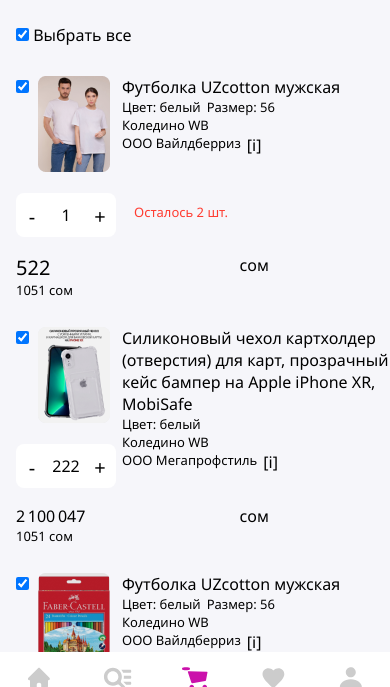
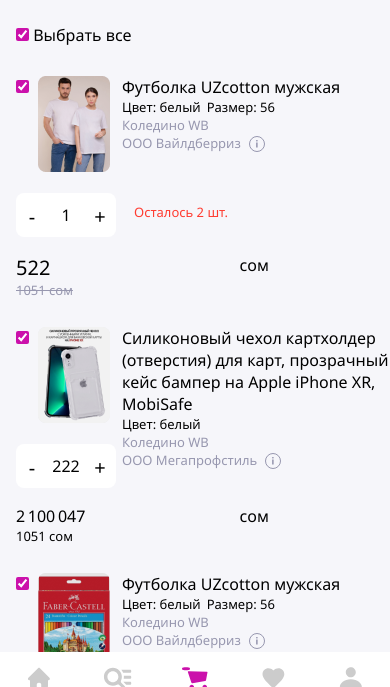
Before and after one commit to syausv/WB_Frontend_2023, a website built with Vite: page wb-project/index.html in a window 390 px wide. Shown: the part 136-823 px from the top of the page. Built offline with nearby package versions, Linux system fonts and the light colour scheme; files whose address does not match are found by name.

Commit message:
trying do mobile 4

```diff
--- a/wb-project/main.js
+++ b/wb-project/main.js
@@ -42,7 +42,7 @@
   <div class="container1">
     <div id="vnalichii" class="containerVnalichii">
       <div id="vyborVse">
-      <input type="checkbox" checked/>
+      <input class="checkedColor" type="checkbox" checked/>
     <label for="vyborCheck">Выбрать все</label>
 </div>
       <div id="tovary" class="containerTovary">
@@ -50,7 +50,7 @@
           <div id="picAndDescription" class="containerPicAndDescription">
             <div id="IdClickAndPic" class="ClickAndPic">
               <div class="ClickFromClickAndPic">
-               <input type="checkbox" checked/>
+               <input class="checkedColor" type="checkbox" checked/>
                </div>
               <div class="PictureFromClickAndPic">
                 <div style="width: 72px; height: 96px; background: linear-gradient(0deg, rgba(0, 0, 0, 0.05), rgba(0, 0, 0, 0.05));
@@ -65,9 +65,11 @@
                 <div id="idThingSize"  class="class13px">Размер: 56</div>
               </div>
               <div id="companyFromDescriptionFromPicAndDescription">
-                <div class="class13px">Коледино WB</div>
-                <div class="containercompanyFromDescriptionFromPicAndDescription"> <div id="idCompany" class="class13px"> OOO Вайлдберриз </div>
-                  <div id="idInfo">[i]</div>
+                <div class="class13px" style="color:#9797AF">Коледино WB</div>
+                <div class="containercompanyFromDescriptionFromPicAndDescription"> <div  style="color:#9797AF" id="idCompany" class="class13px"> OOO Вайлдберриз </div>
+                  <div id="idInfo">
+                  <object type="image/svg+xml" data="src/icons/info.svg" id="svg123info.svg0"> </object>
+</div>
                 </div>
               </div>
             </div>
@@ -95,7 +97,7 @@
                   <div id="valutaOfItem" class="class16px">сом</div>
                 </div>
               </div>
-              <div id="oldSumFromSumFromSumAndCount" class="class13px">1051 сом</div>
+              <div id="oldSumFromSumFromSumAndCount" class="class13px"><s style="color:#9797AF">1051 сом</s></div>
             </div>
           </div>
         </div>
@@ -103,7 +105,7 @@
           <div id="picAndDescription2" class="containerPicAndDescription">
             <div id="IdClickAndPic2" class="ClickAndPic">
               <div class="ClickFromClickAndPic">
-               <input type="checkbox" checked/>
+               <input class="checkedColor" type="checkbox" checked/>
               </div>
               <div class="PictureFromClickAndPic">
                 <div style="width: 72px; height: 96px; background: linear-gradient(0deg, rgba(0, 0, 0, 0.05), rgba(0, 0, 0, 0.05));
@@ -117,9 +119,11 @@
                 <div id="idThingColor2"  class="class13px">Цвет: белый</div>
               </div>
               <div id="companyFromDescriptionFromPicAndDescription2">
-                <div class="class13px">Коледино WB</div>
-                <div class="containercompanyFromDescriptionFromPicAndDescription"> <div id="idCompany2" class="class13px"> OOO Мегапрофстиль </div>
-                  <div id="idInfo2">[i]</div>
+                <div class="class13px" style="color:#9797AF">Коледино WB</div>
+                <div class="containercompanyFromDescriptionFromPicAndDescription"> <div id="idCompany2" style="color:#9797AF" class="class13px"> OOO Мегапрофстиль </div>
+                  <div id="idInfo2">
+                  <object type="image/svg+xml" data="src/icons/info2.svg" id="svg344e4"></object>
+                  </div>
                 </div>
               </div>
             </div>
@@ -156,7 +160,7 @@
           <div id="picAndDescription3" class="containerPicAndDescription">
             <div id="IdClickAndPic3" class="ClickAndPic">
               <div class="ClickFromClickAndPic">
-              <input type="checkbox" checked/>
+              <input class="checkedColor" type="checkbox" checked/>
               </div>
               <div class="PictureFromClickAndPic">
                 <div style="width: 72px; height: 96px; background: linear-gradient(0deg, rgba(0, 0, 0, 0.05), rgba(0, 0, 0, 0.05));
@@ -171,9 +175,11 @@
                 <div id="idThingSize3"  class="class13px">Размер: 56</div>
               </div>
               <div id="companyFromDescriptionFromPicAndDescription3">
-                <div class="class13px">Коледино WB</div>
-                <div class="containercompanyFromDescriptionFromPicAndDescription"> <div id="idCompany3" class="class13px"> OOO Вайлдберриз </div>
-                  <div id="idInfo3">[i]</div>
+                <div class="class13px" style="color:#9797AF">Коледино WB</div>
+                <div class="containercompanyFromDescriptionFromPicAndDescription"> <div  style="color:#9797AF" id="idCompany3" class="class13px"> OOO Вайлдберриз </div>
+                  <div id="idInfo3">
+                  <object type="image/svg+xml" data="src/icons/info3.svg" id="svg3416444"></object>
+</div>
                 </div>
               </div>
             </div>
@@ -208,7 +214,7 @@
     </div>
     <div id="otsutsv" class="containerOtsutsv">
       <div id="otsutsvInto" style="font-weight: bolder ">Отсутствуют · 3 товара</div>
-      <div id="tovaryOtsutsv" class="containertovaryOtsutsv">
+      <div id="tovaryOtsutsv"  style="color:#9797AF" class="containertovaryOtsutsv">
         <div id="otsutsvTovar1" class="tovar" >
          <div id="picAndDescription4" class="containerPicAndDescription2">
             <div id="IdClickAndPic4">
@@ -288,7 +294,7 @@
     <div id="blockDelivery" class="containerDelivery">
       <div id="dostavka1Round" class="containerdostavka1Round" >
      <div id="idContainerDostavkaTitle" class="containerDostavkaTitle">
-                     <div id="h4" style="display: flex; justify-content: space-between; padding: 0px 24px 0px 24px"><div class="zagalovki">Способ доставки</div> <div>Изменить</div></div>
+                     <div id="h4" style="display: flex; justify-content: space-between; padding: 0px 24px 0px 24px"><div class="zagalovki">Способ доставки</div> <div style="color: #CB11AB">Изменить</div></div>
                      <div id="IdContainerAdressDelivery" class="containerAdressDelivery">
                      <div id="labelContainerAdressDelivery">
                      <div>Пункт выдачи</div>
@@ -331,7 +337,7 @@
       <div id="idStrokaInfoOtkaz" style="display: flex">
        <div  style="display: flex; gap: 8px">
        <div id="idSber2"><object type="image/svg+xml" data="src/icons/priceshipping.svg" id="svg"></object> </div>
-       <div id="idObratDostav2" class="class13px" style="display: inline-block">Обратная доставка товаров на склад при отказе — <div id="idBesplat" class="class13px" style="display: inline-block"> бесплатно</div></div>
+       <div id="idObratDostav2" class="class13px" style="display: inline-block">Обратная доставка товаров на склад при отказе — <div id="idBesplat" class="class13px" style="display: inline-block; color:#0CB477"> бесплатно</div></div>
        </div>
 
        </div>
@@ -340,7 +346,7 @@
       <div id="oplataRound" class="containerOplata">
 
        <div id="sposobOplaty" class="containerSposobOplaty">
-         <div id="h6SposobOplaty" style="display: flex; justify-content: space-between"><div class="zagalovki">Способ оплаты</div> <div>Изменить</div> </div>
+         <div id="h6SposobOplaty" style="display: flex; justify-content: space-between"><div class="zagalovki">Способ оплаты</div> <div style="color: #CB11AB">Изменить</div> </div>
          <div style="display: flex; gap: 8px">
          <div id="cartMir" style="gap:4px"> <object type="image/svg+xml" data="src/icons/platSber.svg" id="svg33"> </object>
          </div>
@@ -349,7 +355,7 @@
 
          </div>
 
-       <div id="spishemOplatu" class="class13px">Спишем оплату с карты при получении </div>
+       <div id="spishemOplatu"  style="color:#9797AF" class="class13px">Спишем оплату с карты при получении </div>
       </div>
       <div id="poluchatelRound" class="containerPoluchatelRound">
 
@@ -428,7 +434,7 @@
           <object type="image/svg+xml" data="src/icons/priceshipping.svg" id="svg13""> </object>
           </div>
          <div id="idObratDostav" style="display: inline-block">
-           Обратная доставка товаров на склад при отказе — <span> бесплатно </span>
+           Обратная доставка товаров на склад при отказе — <span style="color:#0CB477">  бесплатно </span>
          </div>
         </div>
        </div>
@@ -464,7 +470,10 @@
       </div>
       <div id="idKnopkaZakaza" style="display: grid; gap:8px">
       <div id="buttonZakazat">
-      <button style="display: block; width: 100%; height: 44px">Заказать</button>
+      <button style="color: #FFFFFF; width: 100%; height: 44px;
+  background: #CB11AB; padding: 10px 32px 10px 32px; border-radius: 8px; border: none; font-size: 16px; font-weight: bold; display: flex;
+  align-items: center;
+  justify-content: center;"> Заказать</button>
       </div>
 
       <div style="display:flex; justify-content: space-between; height: 32px" class="class13px">
--- a/wb-project/style.css
+++ b/wb-project/style.css
@@ -541,6 +541,12 @@
 .text-field_floating-3 {
   position: relative;
 }
+.checkedColor:checked{
+  accent-color: #CB11AB;
+}
+.greyText{
+  color:#9797AF;
+}
 
 .text-field_floating-3 .text-field__input {
   border: none;
@@ -551,7 +557,7 @@
   border-top-right-radius: 0.25rem;
   line-height: 1.25;
   padding: 1rem 0.75rem;
-  background-color: #F0ECF4 ;
+  background-color: transparent ;
 }
 
 .text-field_floating-3 .text-field__input:focus {
@@ -770,6 +776,7 @@
   grid-area: idObratDostav ;
   font-size: 13px;
 }
+
 #tabbar{
   display: none;
 }
@@ -1136,6 +1143,7 @@
      "otsutsvTovar1"
      "otsutsvTovar2"
      "otsutsvTovar3";
+
   }
   .containerDelivery {
     display: grid;
```
Also changed, not shown: wb-project/src/icons/info.svg (added), wb-project/src/icons/info2.svg (added), wb-project/src/icons/info3.svg (added).
